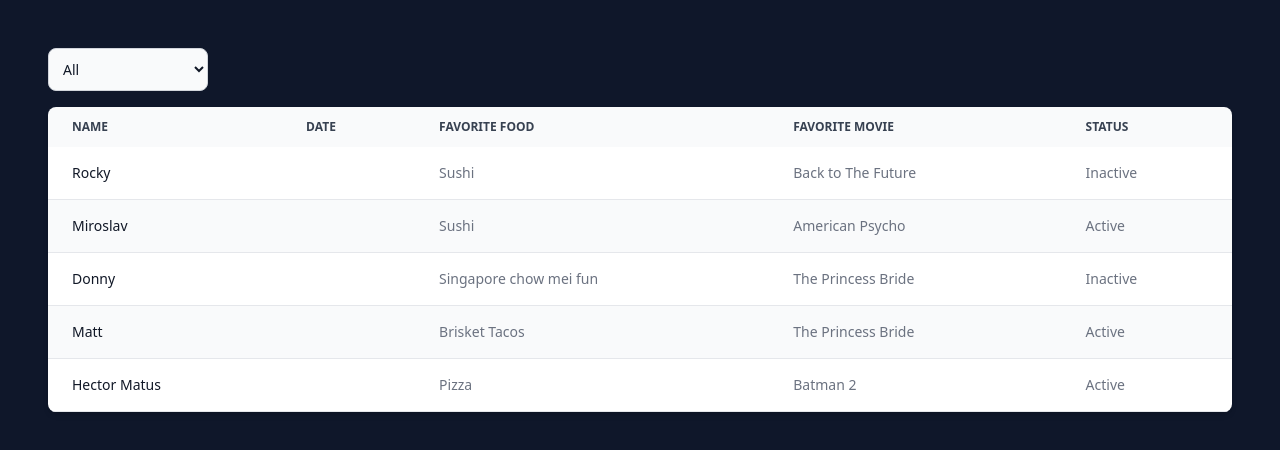
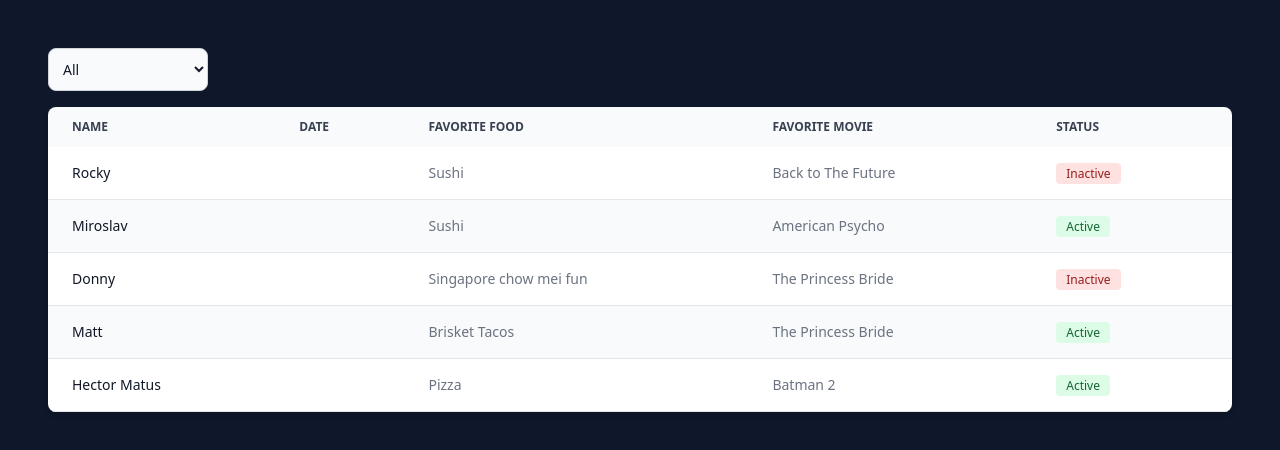
Before and after one commit to hmmatus/perseusx-react, an Astro site: page / in a window 1280 px wide. Built offline with nearby package versions, Linux system fonts and the light colour scheme; Astro itself is replaced by a stand-in of ours.

Commit message:
Add Status Tag to table list display status

```diff
--- a/src/components/tables/TableItem.tsx
+++ b/src/components/tables/TableItem.tsx
@@ -1,6 +1,7 @@
 // * Hector Matus, 11/06/2024, Table Item a component that will render the data of the Table List component
 
 import type { User } from "../../models/user.model";
+import StatusTag from "../tags/StatusTag";
 
 type TableItemProps = {
   item: User;
@@ -18,7 +19,9 @@ const TableItem = ({ item }: TableItemProps) => {
       <td className="px-6 py-4">{date}</td>
       <td className="px-6 py-4">{favFood}</td>
       <td className="px-6 py-4">{favMovie}</td>
-      <td className="px-6 py-4">{status}</td>
+      <td className="px-6 py-4">
+        <StatusTag status={status} />
+      </td>
     </tr>
   );
 };
--- a/src/components/tables/TableList.tsx
+++ b/src/components/tables/TableList.tsx
@@ -7,7 +7,7 @@ export enum filterOptions {
 type TableListProps<T> = {
   header: string[];
   data: T[];
-  ItemComponent: React.ElementType<{ item: T }>;
+  ItemComponent: React.ElementType;
 };
 const TableList = React.memo(
   <T,>({ header, data, ItemComponent }: TableListProps<T>) => {
--- /dev/null
+++ b/src/components/tags/StatusTag.tsx
@@ -0,0 +1,19 @@
+import { statusEnum } from "../../models/user.model";
+
+const StatusTag = ({ status }: { status: statusEnum }) => {
+  return (
+    <div>
+      {status === statusEnum.Inactive ? (
+        <span className="bg-red-100 text-red-800 text-xs font-medium me-2 px-2.5 py-0.5 rounded dark:bg-red-900 dark:text-red-300">
+          Inactive
+        </span>
+      ) : (
+        <span className="bg-green-100 text-green-800 text-xs font-medium me-2 px-2.5 py-0.5 rounded dark:bg-green-900 dark:text-green-300">
+          Active
+        </span>
+      )}
+    </div>
+  );
+};
+
+export default StatusTag;
```
